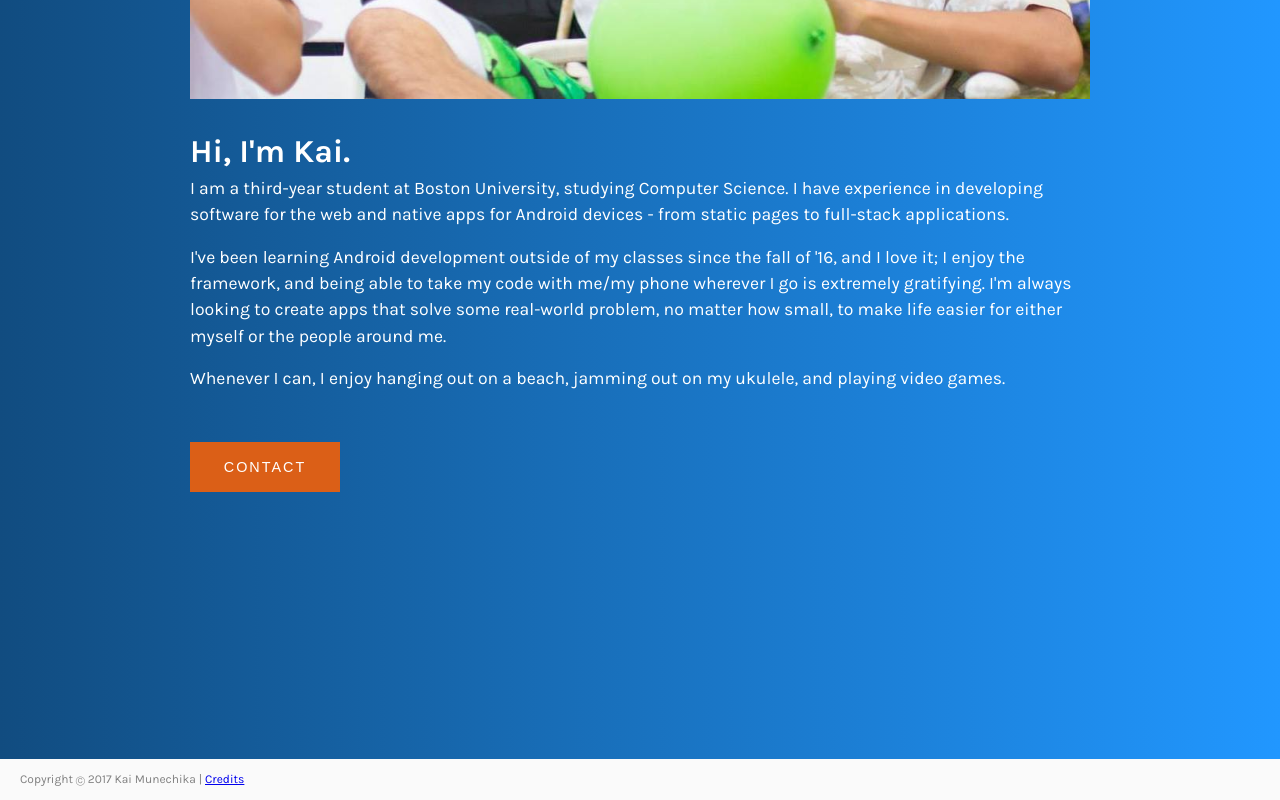
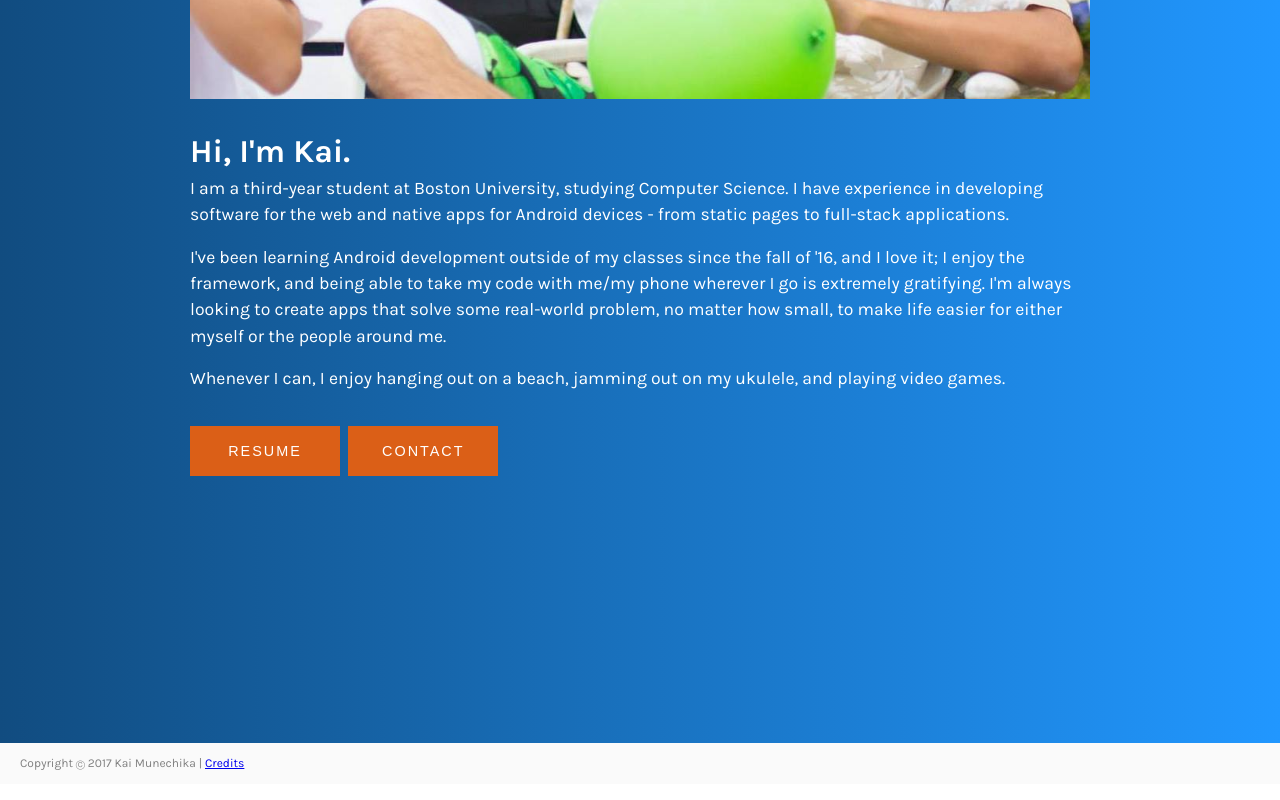
Before and after one commit to Kai-Munechika/final-portfolio, a plain HTML site: page html/about.html in a window 1280 px wide. Shown: the part 755-1555 px from the top of the page. Drawn offline with Linux system fonts and the light colour scheme.

Commit message:
added resume

```diff
--- a/css/about.css
+++ b/css/about.css
@@ -51,8 +51,12 @@
     background: lightgray;
 }
 
-#button {
-    display: block;
+form {
+    display: inline;
+}
+
+.button {
+    display: inline;
     width: 150px;
     height: 50px;
     border: none;
@@ -61,5 +65,23 @@
     letter-spacing: 2px;
     font-size: 0.9em;
     text-transform: uppercase;
-    margin: 34px 0 0 0;
+    margin: 18px 4.5px 0 0;
 }
+
+
+@media screen and (max-width: 344px) {
+    /*center the buttons*/
+    form {
+        display: block;
+        text-align: center;
+    }
+
+    #second-button {
+        margin: 16px 4px 0 0;
+    }
+
+    .button {
+        width: 80%;
+    }
+
+}
--- a/html/about.html
+++ b/html/about.html
@@ -44,8 +44,11 @@
             Whenever I can, I enjoy hanging out on a beach, jamming out on my ukulele, and playing video games.
         </p>
 
+        <form action="../resume vA.pdf">
+            <input class="button" type="submit" value="Resume">
+        </form>
         <form action="contact.html">
-            <input id="button" type="submit" value="Contact">
+            <input id="second-button" class="button" type="submit" value="Contact">
         </form>
     </div>
 
```
Also changed, not shown: index.html (+1 -1 lines), 1 other file.
